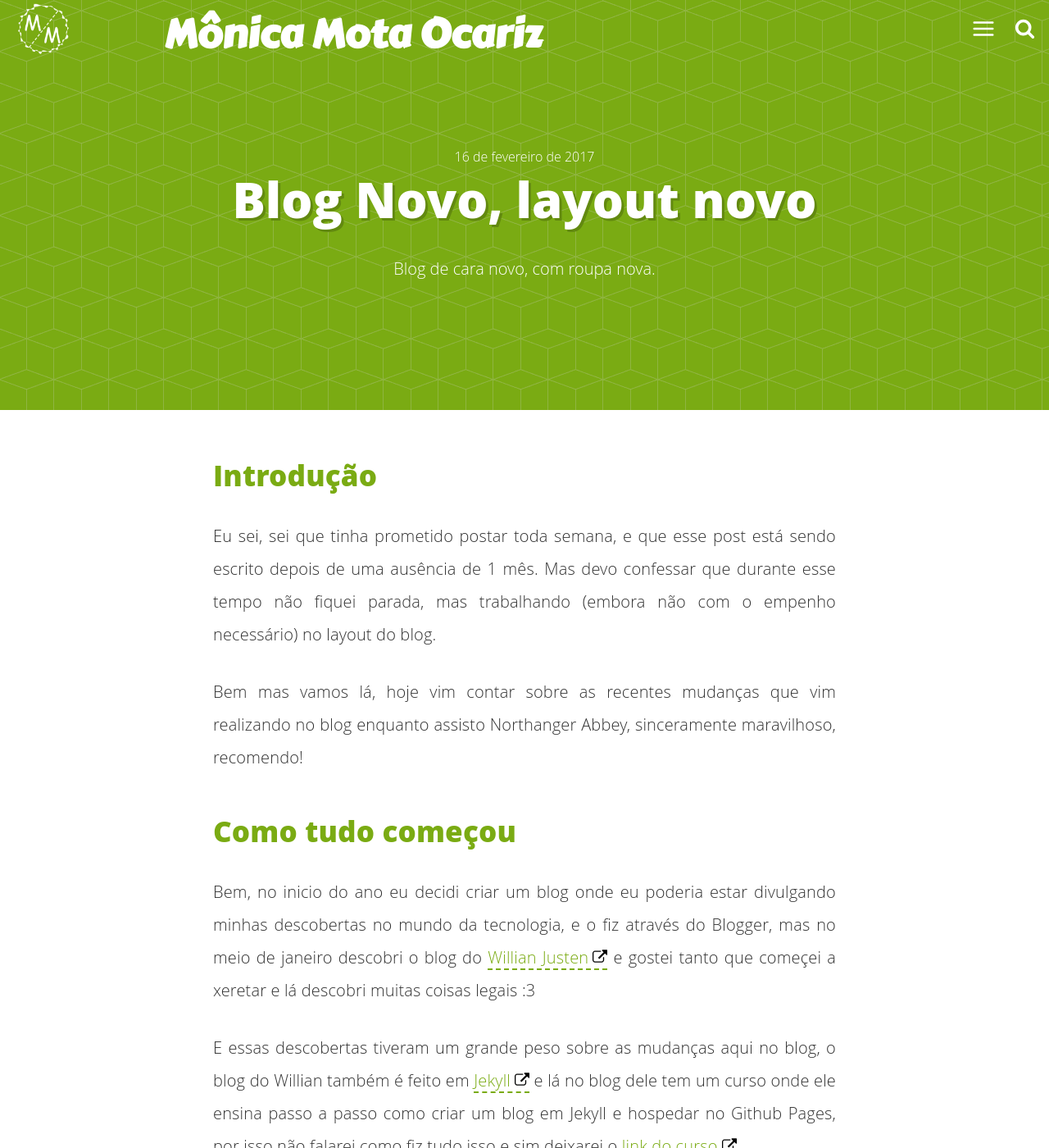
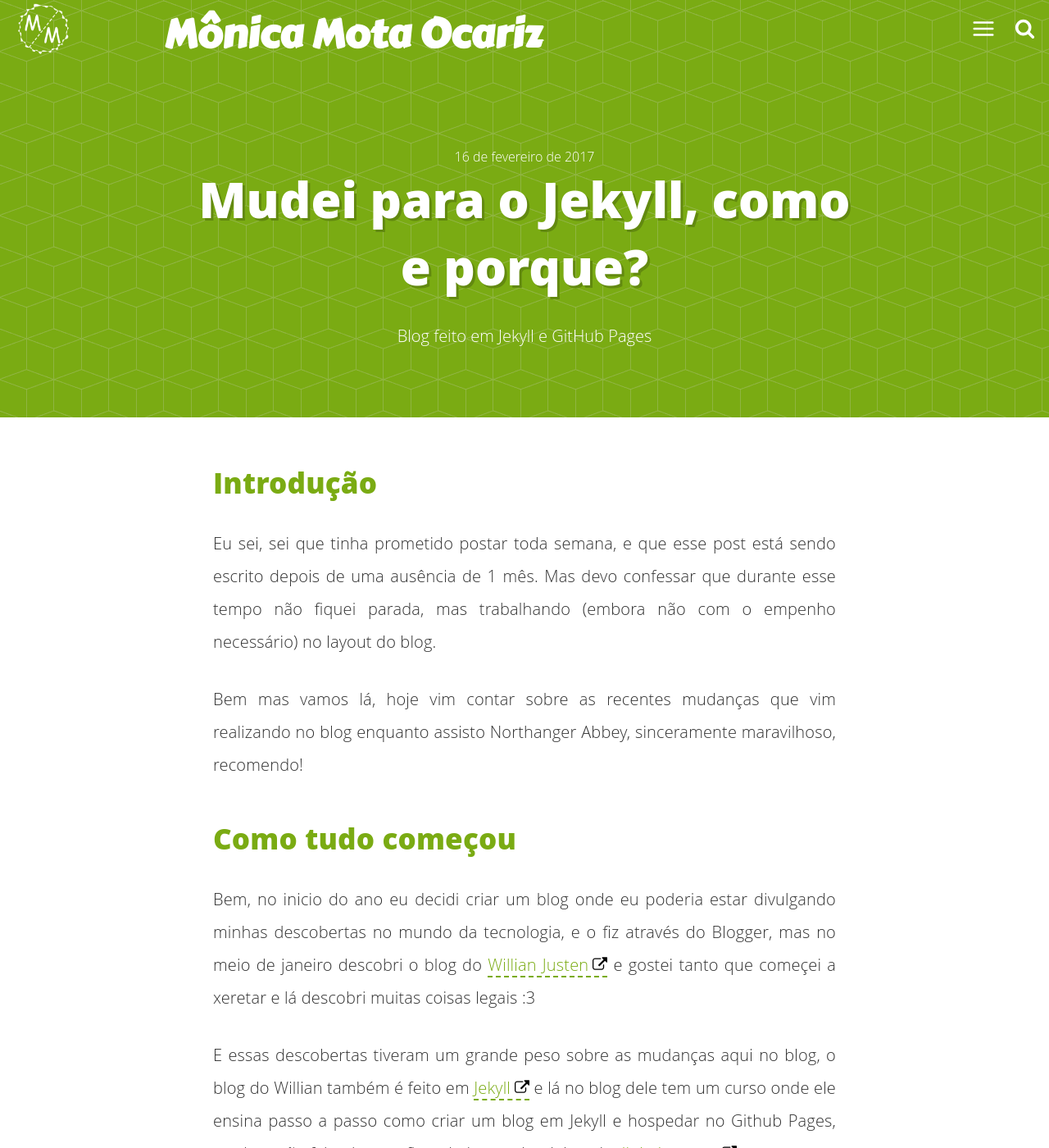
Before and after one commit to mocariz/mocariz.github.io, a Jekyll site: the page built from _posts/2017-02-16-novo-layout.md, in a window 1280 px wide and 1400 px high. Shown: the whole window at 82% size. Built offline with Jekyll 4.4.1, drawn with Linux system fonts in a browser that asks for light colours; comment, search, counter and statistics services are not loaded.

Commit message:
alterado css

```diff
--- a/_posts/2017-02-16-novo-layout.md
+++ b/_posts/2017-02-16-novo-layout.md
@@ -1,14 +1,14 @@
 ---
 layout: post
-title: "Blog Novo, layout novo"
+title: "Mudei para o Jekyll, como e porque?"
 date: 2017-02-16 20:04:00
 image: '/assets/img/posts/2016_02_16_novo_layout.png'
-description: "Blog de cara novo, com roupa nova."
+description: "Blog feito em Jekyll e GitHub Pages"
 main-class: layout
 tags:
 - layout
 - Jekyll
-twitter_text: 'Novo blog feito em Jekyll com roupa nova'
+twitter_text: "Mudei o blog para o Jekyll com GitHub Pages"
 introduction: 'Descubra como e porque resolvi mudar o blog para Jekyll'
 ---
 
--- a/src/styl/_home.styl
+++ b/src/styl/_home.styl
@@ -84,6 +84,8 @@ main
           text-align center
     &:hover
       box-shadow 1px 2px 10px rgba(174, 129, 255, 0.58)
+      h2
+       display none
     a
       text-decoration none
     .box-body
```
Also changed, not shown: assets/css/main.css.
